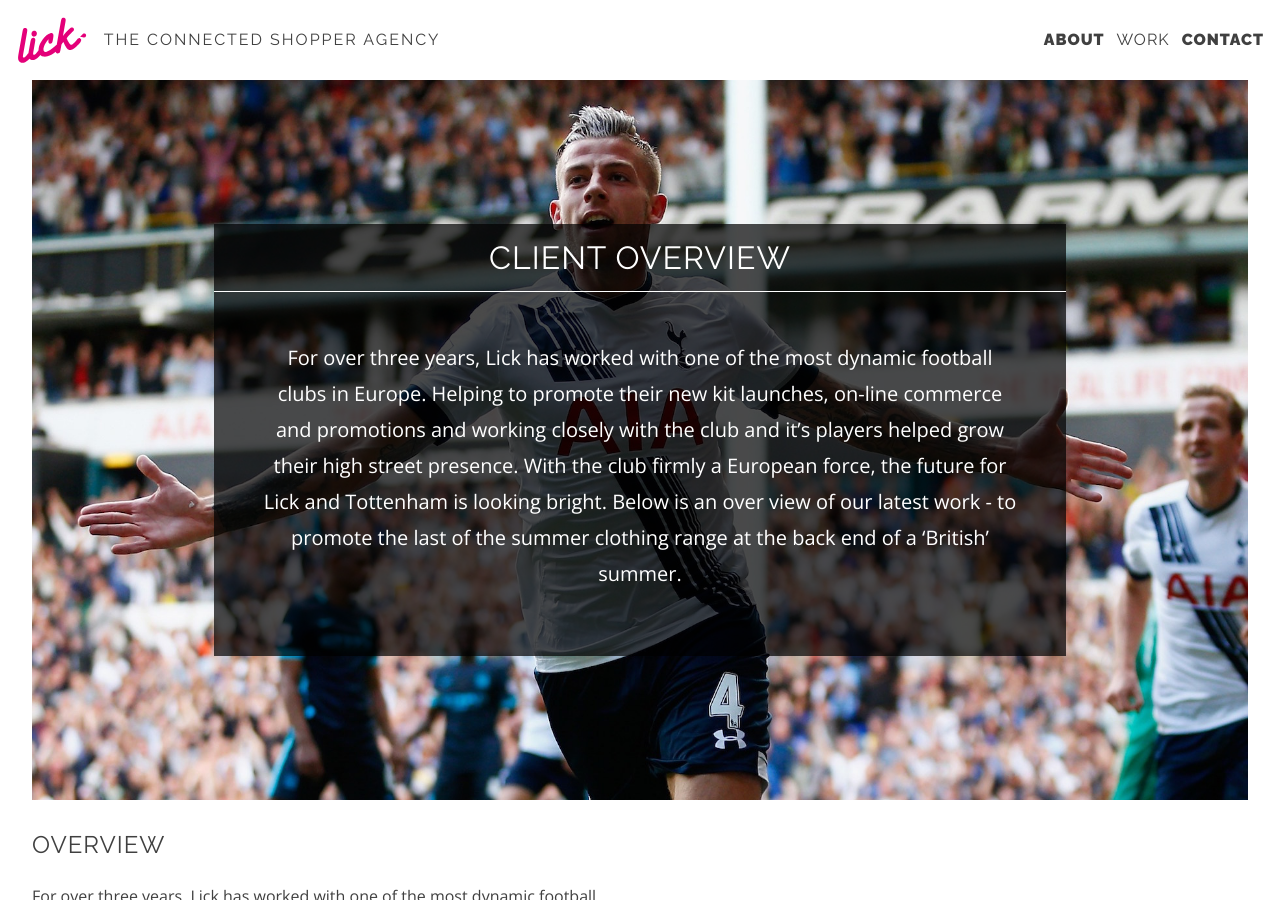
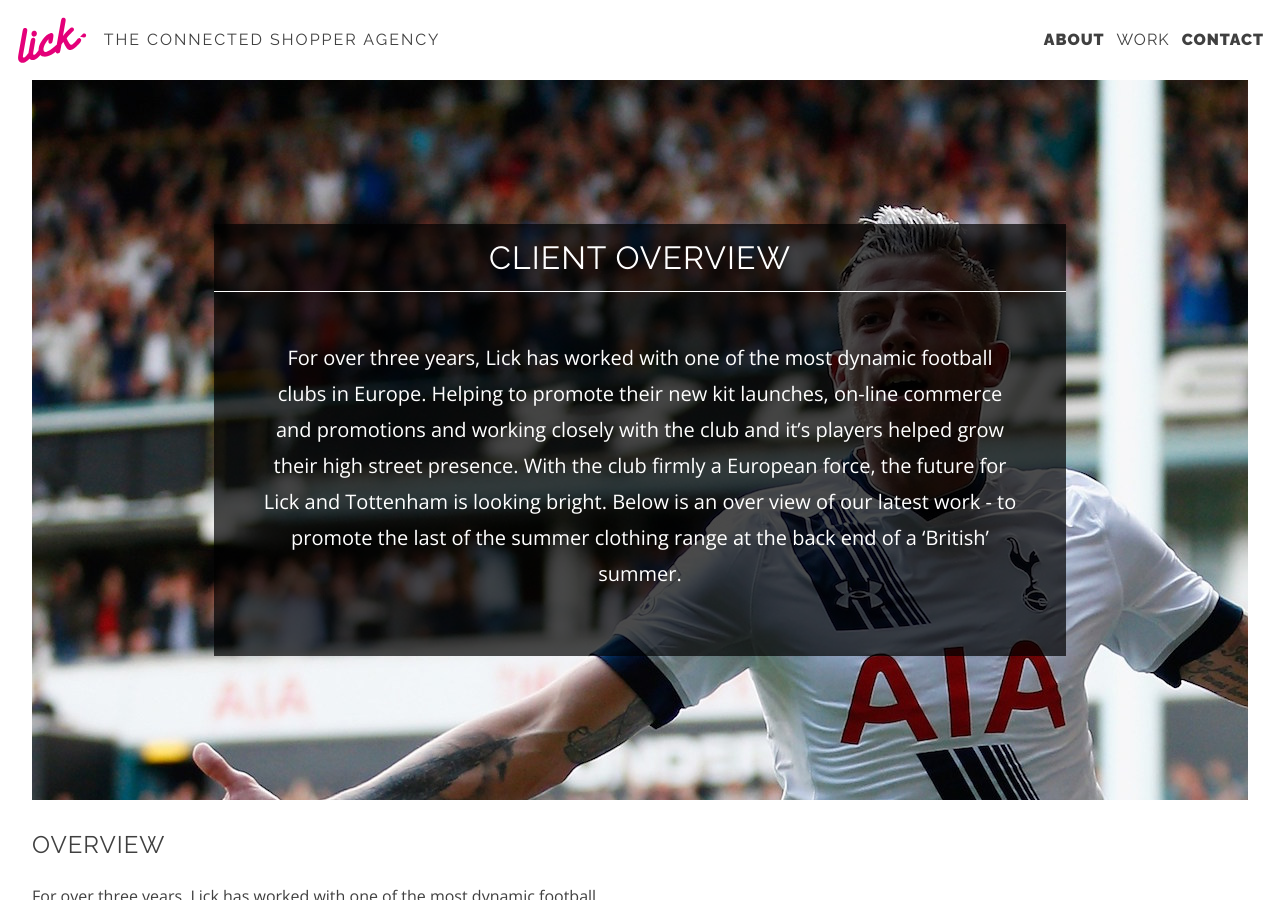
Before and after one commit to lickcreative/website, a Jekyll site: the page built from _case_studies/tottenham-hotspur-fc.markdown, in a window 1280 px wide and 900 px high. Built offline with Jekyll 4.4.1, drawn with Linux system fonts in a browser that asks for light colours.

Commit message:
Use background-image for case studies

```diff
--- a/_layouts/case_study.html
+++ b/_layouts/case_study.html
@@ -3,12 +3,12 @@ layout: default
 ---
 
 <section class="section">
-  <div class="cover">
+  <div class="cover" style="background-image: url('{{ page.cover_image }}');">
     <div class="cover__box">
       <h1 class="cover__box__heading">Client Overview</h1>
       <p class="cover__box__content">{{ page.client_overview }}</p>
     </div>
-    <img class="cover__img u-object-fit" src="{{ page.cover_image }}" alt="" />
+    <!-- <img class="cover__img u-object-fit" src="{{ page.cover_image }}" alt="" /> -->
   </div>
 </section>
 <section class="section">
--- a/_sass/_cover.scss
+++ b/_sass/_cover.scss
@@ -11,6 +11,7 @@
       -ms-flex-align: end;
           align-items: flex-end;
   overflow: hidden;
+  background-siz: cover;
   &__box {
     /* width: 100%;*/
     /* height: 100%;*/
```
